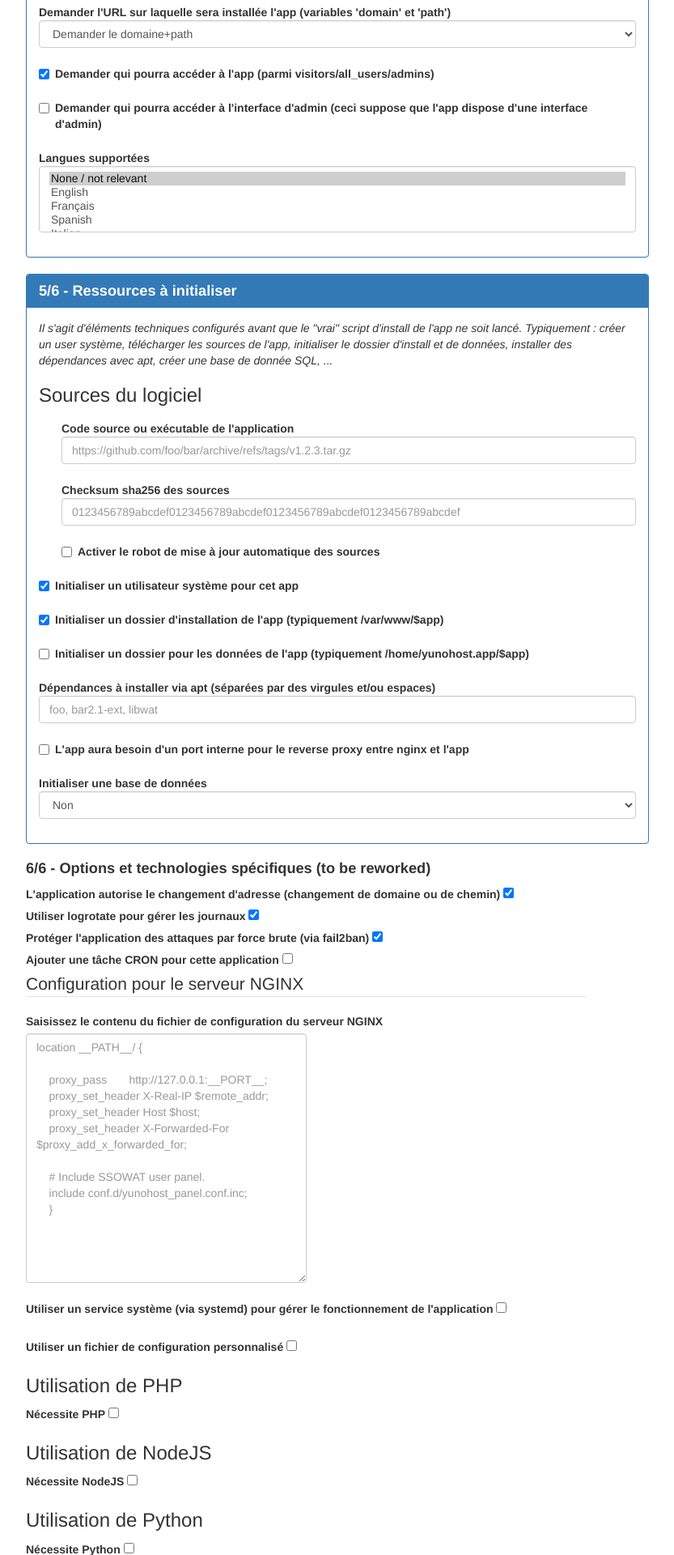
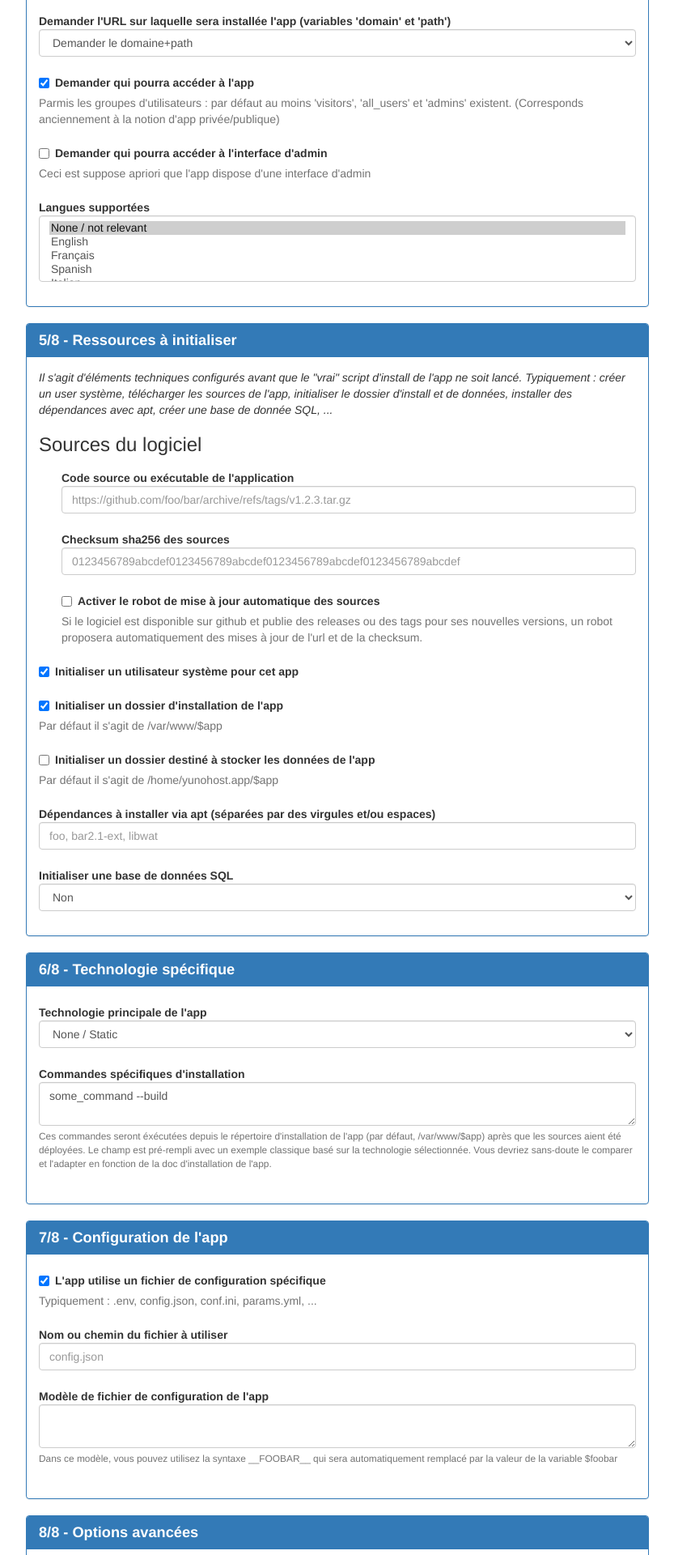
Before and after one commit to ericgaspar/appgenerator_helper_2.1, a Flask app: page / in a window 1280 px wide. Shown: the part 2360-4280 px from the top of the page at 81% size, without its empty margins (223-1056 px from the left). Run offline with Flask 3, Linux system fonts and the light colour scheme; some libraries are stand-ins or nearby versions.

Commit message:
appgenerator: more refactoring of the way we handled the specific technology

```diff
--- a/templates/index.html
+++ b/templates/index.html
@@ -1,4 +1,23 @@
 {% import "bootstrap/wtf.html" as wtf %}
+
+{% macro form_field(field,
+                    form_type="basic",
+                    horizontal_columns=('lg', 2, 10),
+                    button_map={}) %}
+{% if field.widget.input_type == 'checkbox' %}
+    <div class="checkbox">
+      <label>
+        {{field()|safe}} {{field.label.text|safe}}
+      </label>
+      {%- if field.description -%}
+        <p class="help-block">{{field.description|safe}}</p>
+      {%- endif %}
+    </div>
+{% else %}
+  {{ wtf.form_field(field, form_type, horizontal_columns, button_map) }}
+{% endif %}
+{% endmacro %}
+
 
 {% extends "bootstrap/base.html" %}
 
@@ -13,39 +32,6 @@ YunoHost app generator
 
 {% block content %}
     <script>
-        function showForm(element, type) {
-            if (type == 'PHP') {
-                form = 'php_config_file';
-            } else if (type == 'NodeJS') {
-                form = 'nodejs_config';
-            } else if (type == 'Python') {
-                form = 'python_config';
-            } else if (type == 'Python_dependencies') {
-                form = 'python_dependencies_form';
-            } else if (type == 'SystemD') {
-                form = 'systemd_config';
-            } else if (type == 'fail2ban') {
-                form = 'fail2ban_config';
-            } else if (type == 'custom_config') {
-                form = 'custom_config';
-            } else if (type == 'cron') {
-                form = 'cron_config';
-            }
-
-
-            if(element.checked==true) {
-               selects = document.getElementsByClassName(form);
-               for(var i=0, il = selects.length;i<il;i++){
-                selects[i].style.display='inline';
-                }
-            } else {
-               selects = document.getElementsByClassName(form);
-               for(var i=0, il = selects.length;i<il;i++){
-                selects[i].style.display='none';
-                }
-               }
-        }
-
         function showPage(tag,page) {
                 console.log("ERREUR");
                 console.log(tag);
@@ -229,18 +215,18 @@ YunoHost app generator
     {{ main_form.hidden_tag() }}
     {{ wtf.form_errors(main_form, hiddens="only") }}
 
-    {{ wtf.form_field(main_form.generator_mode) }}
+    {{ form_field(main_form.generator_mode) }}
 
     <div class="panel panel-primary">
       <div class="panel-heading">
-        <h2 class="panel-title">1/6 - Informations générales</h2>
+        <h2 class="panel-title">1/8 - Informations générales</h2>
       </div>
       <div class="panel-body">
           <div>
-            {{ wtf.form_field(main_form.app_name) }}
-            {{ wtf.form_field(main_form.app_id) }}
-            {{ wtf.form_field(main_form.description_en) }}
-            {{ wtf.form_field(main_form.description_fr) }}
+            {{ form_field(main_form.app_name) }}
+            {{ form_field(main_form.app_id) }}
+            {{ form_field(main_form.description_en) }}
+            {{ form_field(main_form.description_fr) }}
           </div>
       </div>
     </div>
@@ -248,33 +234,33 @@ YunoHost app generator
 
     <div class="panel panel-primary">
       <div class="panel-heading">
-        <h2 class="panel-title">2/6 - Informations sur l'upstream</h2>
+        <h2 class="panel-title">2/8 - Informations sur l'upstream</h2>
       </div>
       <div class="panel-body">
           <p><i>Le terme upstream désigne le projet original qui maintient l'app</i></p>
           <div>
-            {{ wtf.form_field(main_form.license) }}
-            {{ wtf.form_field(main_form.website) }}
-            {{ wtf.form_field(main_form.demo) }}
-            {{ wtf.form_field(main_form.admindoc) }}
-            {{ wtf.form_field(main_form.userdoc) }}
-            {{ wtf.form_field(main_form.code) }}
+            {{ form_field(main_form.license) }}
+            {{ form_field(main_form.website) }}
+            {{ form_field(main_form.demo) }}
+            {{ form_field(main_form.admindoc) }}
+            {{ form_field(main_form.userdoc) }}
+            {{ form_field(main_form.code) }}
           </div>
       </div>
     </div>
 
     <div class="panel panel-primary">
       <div class="panel-heading">
-        <h2 class="panel-title">3/6 - Intégration dans YunoHost</h2>
+        <h2 class="panel-title">3/8 - Intégration dans YunoHost</h2>
       </div>
       <div class="panel-body">
           <div>
-            {{ wtf.form_field(main_form.version) }}
-            {{ wtf.form_field(main_form.maintainers) }}
-            {{ wtf.form_field(main_form.multi_instance) }}
-            {{ wtf.form_field(main_form.architectures) }}
-            {{ wtf.form_field(main_form.ldap) }}
-            {{ wtf.form_field(main_form.sso) }}
+            {{ form_field(main_form.version) }}
+            {{ form_field(main_form.maintainers) }}
+            {{ form_field(main_form.multi_instance) }}
+            {{ form_field(main_form.architectures) }}
+            {{ form_field(main_form.ldap) }}
+            {{ form_field(main_form.sso) }}
           </div>
       </div>
     </div>
@@ -282,7 +268,7 @@ YunoHost app generator
 
     <div class="panel panel-primary">
       <div class="panel-heading">
-        <h2 class="panel-title">4/6 - Questions à poser pendant l'installation</h2>
+        <h2 class="panel-title">4/8 - Questions à poser pendant l'installation</h2>
       </div>
       <div class="panel-body">
           <p>
@@ -293,17 +279,17 @@ YunoHost app generator
           </p>
 
           <div>
-            {{ wtf.form_field(main_form.domain_and_path) }}
-            {{ wtf.form_field(main_form.init_main_permission) }}
-            {{ wtf.form_field(main_form.init_admin_permission) }}
-            {{ wtf.form_field(main_form.language) }}
+            {{ form_field(main_form.domain_and_path) }}
+            {{ form_field(main_form.init_main_permission) }}
+            {{ form_field(main_form.init_admin_permission) }}
+            {{ form_field(main_form.language) }}
           </div>
       </div>
     </div>
 
     <div class="panel panel-primary">
       <div class="panel-heading">
-        <h2 class="panel-title">5/6 - Ressources à initialiser</h2>
+        <h2 class="panel-title">5/8 - Ressources à initialiser</h2>
       </div>
       <div class="panel-body">
           <p>
@@ -312,171 +298,144 @@ YunoHost app generator
 
           <h3>Sources du logiciel</h3>
           <div style="margin-left: 2em;">
-            {{ wtf.form_field(main_form.source_url) }}
-            {{ wtf.form_field(main_form.sha256sum) }}
-            {{ wtf.form_field(main_form.auto_update) }}
+            {{ form_field(main_form.source_url) }}
+            {{ form_field(main_form.sha256sum) }}
+            {{ form_field(main_form.auto_update) }}
           </div>
 
 
           <div>
-            {{ wtf.form_field(main_form.system_user) }}
-            {{ wtf.form_field(main_form.install_dir) }}
-            {{ wtf.form_field(main_form.data_dir) }}
-            {{ wtf.form_field(main_form.apt_dependencies) }}
-            {{ wtf.form_field(main_form.ports) }}
-            {{ wtf.form_field(main_form.database) }}
+            {{ form_field(main_form.system_user) }}
+            {{ form_field(main_form.install_dir) }}
+            {{ form_field(main_form.data_dir) }}
+            {{ form_field(main_form.apt_dependencies) }}
+            {{ form_field(main_form.database) }}
           </div>
       </div>
     </div>
 
+    <div class="panel panel-primary">
+      <div class="panel-heading">
+        <h2 class="panel-title">6/8 - Technologie spécifique</h2>
+      </div>
+      <div class="panel-body">
+            {{ form_field(main_form.main_technology) }}
+            <div id="php_options">
+                <div class="alert alert-info" role="alert"><span class="glyphicon glyphicon-info-sign" aria-hidden="true"></span> You probably want to make sure to have 'phpX.Y-fpm' and others 'phpX.Y-foobar' libraries listed the apt dependencies earlier (with X.Y being the php version you want to use)</div>
+                <div class="alert alert-info" role="alert"><span class="glyphicon glyphicon-info-sign" aria-hidden="true"></span> The generated application draft will include an nginx configuration snippet that interfaces with PHP-FPM</div>
+                {{ form_field(main_form.use_composer) }}
+            </div>
+            <div id="nodejs_options">
+                {{ form_field(main_form.nodejs_version) }}
+                {{ form_field(main_form.use_yarn) }}
+            </div>
+            <div id="python_options">
+                <div class="alert alert-info" role="alert"><span class="glyphicon glyphicon-info-sign" aria-hidden="true"></span> You probably want to make sure to have 'python3' and 'python3-venv' listed in the apt dependencies earlier. Other dependencies should be installed inside a venv (cf the proposed install snippet)</div>
+            </div>
+            {{ form_field(main_form.install_snippet) }}
+            <div id="systemd_options">
+                <div class="alert alert-info" role="alert"><span class="glyphicon glyphicon-info-sign" aria-hidden="true"></span> The generated application draft will include an nginx configuration snippet that reverse-proxies to a systemd service using an internal port</div>
+                {{ form_field(main_form.systemd_execstart) }}
+            </div>
+      </div>
+      <script>
+        let main_technology = document.getElementById("main_technology");
+        let install_snippet = document.getElementById("install_snippet");
+        function update_main_technology()
+        {
+            document.getElementById("php_options").classList.add("hide");
+            document.getElementById("nodejs_options").classList.add("hide");
+            document.getElementById("python_options").classList.add("hide");
+            document.getElementById("systemd_options").classList.add("hide");
+            if (main_technology.value == "php") document.getElementById("php_options").classList.remove("hide");
+            if (main_technology.value == "nodejs") document.getElementById("nodejs_options").classList.remove("hide");
+            if (main_technology.value == "python") document.getElementById("python_options").classList.remove("hide");
+            if ((main_technology.value != "php") && (main_technology.value != "none")) document.getElementById("systemd_options").classList.remove("hide");
 
+            if (main_technology.value == "none")
+            {
+                install_snippet.value = "some_command --build";
+            }
+            else if (main_technology.value == "php")
+            {
+                if (document.getElementById("use_composer").checked)
+                {
+                    install_snippet.value = "ynh_install_composer";
+                }
+                else
+                {
+                    install_snippet.value = "some_command --build";
+                }
+            }
+            else if (main_technology.value == "nodejs")
+            {
+                if (document.getElementById("use_yarn").checked)
+                {
+                    install_snippet.value = "ynh_exec_as $app $ynh_node_load_PATH yarn install --production --pure-lockfile\nynh_exec_as $app $ynh_node_load_PATH yarn build";
+                }
+                else
+                {
+                    install_snippet.value = "ynh_exec_as $app $ynh_node_load_PATH $ynh_npm install --production --ignore-scripts\nynh_exec_as $app $ynh_node_load_PATH $ynh_npm run build"
+                }
+            }
+            else if (main_technology.value == "python")
+            {
+                install_snippet.value = "python3 -m venv venv\nvenv/bin/pip3 install -r requirements.txt";
+            }
+            else if (main_technology.value == "ruby")
+            {
+                install_snippet.value = "ynh_gem update --system --no-document\nynh_gem install bundler foreman --no-document\nbundle config set --local deployment 'true'\nbundle config set --local without 'development test'\nbundle install";
+            }
+        }
+        main_technology.addEventListener("change", update_main_technology);
+        document.getElementById("use_composer").addEventListener("change", update_main_technology);
+        document.getElementById("use_yarn").addEventListener("change", update_main_technology);
+        update_main_technology();
+      </script>
+    </div>
 
-    <h2>6/6 - Options et technologies spécifiques (to be reworked)</h2>
+    <div class="panel panel-primary">
+      <div class="panel-heading">
+        <h2 class="panel-title">7/8 - Configuration de l'app</h2>
+      </div>
+      <div class="panel-body">
+            {{ form_field(main_form.use_custom_config_file) }}
+            <!-- TODO : this show/hide the other fields -->
+            <div id="custom_config_file_options">
+            {{ form_field(main_form.custom_config_file) }}
+            {{ form_field(main_form.custom_config_file_content) }}
+            </div>
+      </div>
+      <script>
+        let use_custom_config_file = document.getElementById("use_custom_config_file");
+        function update_custom_config_file()
+        {
+            document.getElementById("custom_config_file_options").classList.add("hide");
+            if (use_custom_config_file.checked) document.getElementById("custom_config_file_options").classList.remove("hide");
+        }
+        use_custom_config_file.addEventListener("change", update_custom_config_file);
+        update_custom_config_file();
+      </script>
+    </div>
 
-    {{ main_form.supports_change_url.label}} {{ main_form.supports_change_url()}}
-    <br>
-
-    {{ main_form.use_logrotate.label}} {{ main_form.use_logrotate()}}
-    <br>
-
-    <!-- FAIL2BAN -->
-    {{ main_form.use_fail2ban.label}} {{ main_form.use_fail2ban(onchange="showForm(this, 'fail2ban')")}}
-
-    {%- if parameters['use_fail2ban'] == True -%} {# Not shown by default, so we show it if needed #}
-    <style>.fail2ban_config {display:inline;}</style>
-    {%- else -%}
-    <style>.fail2ban_config {display:none;}</style>
-    {%- endif -%}
-    <fieldset name="fail2ban_main_form" class="box fail2ban_config" style="width:90%;">
-        <legend>Configuration pour fail2ban</legend>
-        {{ main_form.fail2ban_regex.label}} {{ main_form.fail2ban_regex(style="width:60%;")}}
-    </fieldset>
-
-    <br>
-
-    <!-- CRON -->
-
-    {{ main_form.use_cron.label }} {{ main_form.use_cron(onchange="showForm(this, 'cron')") }}
-
-    {%- if parameters['use_cron'] == True -%} {# Not shown by default, so we show it if needed #}
-    <style>.cron_config {display:inline;}</style>
-    {%- else -%}
-    <style>.cron_config {display:none;}</style>
-    {%- endif -%}
-    <fieldset name="cron_main_form" class="box cron_config" style="width:90%;">
-        <legend>Configuration pour CRON</legend>
-        {{ main_form.cron_config_file.label}} {{ main_form.cron_config_file()}}
-    </fieldset>
-
-    <br>
-
-    <!-- NGINX -->
-
-
-    <fieldset name="nginx_main_form" class="box nginx_config" style="width:90%;">
-        <legend>Configuration pour le serveur NGINX</legend>
-        {{ main_form.nginx_config_file.label }}<br>
-        {{ main_form.nginx_config_file() }}
-    </fieldset>
-    <br>
-
-
-    <!-- SYSTEMD -->
-    {{ main_form.use_systemd_service.label}} {{ main_form.use_systemd_service(onchange="showForm(this, 'SystemD')")}}
-    <br>
-
-    {%- if parameters['use_systemd_service'] == True -%} {# Not shown by default, so we show it if needed #}
-    <style>.systemd_config {display:inline;}</style>
-    {%- else -%}
-    <style>.systemd_config {display:none;}</style>
-    {%- endif -%}
-    <fieldset name="systemd_main_form" class="box systemd_config" style="width:90%;">
-        <legend>Configuration pour le service SystemD</legend>
-        {{ main_form.systemd_service_description.label }} {{ main_form.systemd_service_description() }}<br>
-
-        {{ main_form.systemd_config_file.label }}<br>
-        {{ main_form.systemd_config_file() }}
-    </fieldset>
-    <br>
-
-    <!-- CONFIG FILE  -->
-    {{ main_form.use_custom_config_file.label}} {{ main_form.use_custom_config_file(onchange="showForm(this,
-    'custom_config')")}}
-    <br>
-
-    {%- if parameters['use_custom_config_file'] == True -%} {# Not shown by default, so we show it if needed #}
-    <style>.custom_config {display:inline;}</style>
-    {%- else -%}
-    <style>.custom_config {display:none;}</style>
-    {%- endif -%}
-    <fieldset name="custom_config_main_form" class="box custom_config" style="width:90%;">
-        <legend>Fichier de configuration personnalisé</legend>
-        {{ main_form.custom_config_file.label }} {{ main_form.custom_config_file() }}<br>
-
-        {{ main_form.custom_config_file_content.label }}<br>
-        {{ main_form.custom_config_file_content() }}
-    </fieldset>
-
-
-
-    <h3>Utilisation de PHP</h3>
-    {{ main_form.use_php.label}} {{ main_form.use_php(onchange="showForm(this, 'PHP')") }}<br>
-
-    {%- if parameters['use_php'] == True -%} {# Not shown by default, so we show it if needed #}
-    <style>.php_config_file {display:inline;}</style>
-    {%- else -%}
-    <style>.php_config_file {display:none;}</style>
-    {%- endif -%}
-    <fieldset name="php_main_form" class="box php_config_file" style="width:90%;">
-        <legend>Fichier de configuration pour PHP</legend>
-        {{ main_form.php_config_file.label }} {{ main_form.php_config_file()}}<br>
-        {{ main_form.php_config_file_content.label }} {{ main_form.php_config_file_content()}}<br>
-        <!class="custom-select" TODO fix label>
-    </fieldset>
-
-
-    <h3>Utilisation de NodeJS</h3>
-    {{ main_form.use_nodejs.label}} {{ main_form.use_nodejs(onchange="showForm(this, 'NodeJS')") }} <br>
-
-    {%- if parameters['use_nodejs'] == True -%} {# Not shown by default, so we show it if needed #}
-    <style>.nodejs_config {display:inline;}</style>
-    {%- else -%}
-    <style>.nodejs_config {display:none;}</style>
-    {%- endif -%}
-    <fieldset name="nodejs_main_form" class="box nodejs_config" style="width:90%;">
-        <legend>Configuration pour NodeJS</legend>
-        {{ main_form.use_nodejs_version.label}} {{ main_form.use_nodejs_version() }} <br>
-        {{ main_form.use_nodejs_needs_yarn.label}} {{ main_form.use_nodejs_needs_yarn() }} <br>
-
-    </fieldset>
-
-
-    <h3>Utilisation de Python</h3>
-    {{ main_form.use_python.label}} {{ main_form.use_python(onchange="showForm(this, 'Python')") }} <br>
-
-    {%- if parameters['use_python'] == True -%} {# Not shown by default, so we show it if needed #}
-    <style>.python_config {display:inline;}</style>
-    {%- else -%}
-    <style>.python_config {display:none;}</style>
-    {%- endif -%}
-    <fieldset name="python_main_form" class="box python_config" style="width:90%;">
-        <legend>Configuration pour Python</legend>
-        {{ main_form.python_dependencies_type.label}} {{ main_form.python_dependencies_type(onchange="showForm(this,
-        'Python_dependencies')") }} <br>
-
-        <div name="python_dependencies_form"> <!-- TODO : this has to be changed by Javascript-->
-            {%- if parameters['python_dependencies_type'] == 'requirements.txt' -%}
-            {{ main_form.python_requirements.label}} {{ main_form.python_requirements() }}
-            {%- else -%}
-            {{ main_form.python_dependencies_list.label}} {{ main_form.python_dependencies_list() }}
-            {%- endif -%}
-            <br>
-        </div>
-    </fieldset>
+    <div class="panel panel-primary">
+      <div class="panel-heading">
+        <h2 class="panel-title">8/8 - Options avancées</h2>
+      </div>
+      <div class="panel-body">
+            {{ form_field(main_form.supports_change_url) }}
+            {{ form_field(main_form.use_logrotate) }}
+            {{ form_field(main_form.use_fail2ban) }}
+            {{ form_field(main_form.fail2ban_regex) }}
+            {{ form_field(main_form.use_cron) }}
+            {{ form_field(main_form.cron_config_file) }}
+      </div>
+    </div>
 
     <!-- Submit button -->
-    <br>
-    {{ main_form.submit(class="btn btn-primary btn-sm btn-center") }}
+    <div class="text-center">
+    {{ main_form.submit(class="btn btn-primary") }}
+    </div>
 
     {% if parameters['invalid_form'] %}
     <p class="alert">Formulaire invalide, veuillez vérifier quel champ contient une erreur svp.</p>
```
Also changed, not shown: app_generator.py (+126 -191 lines).
